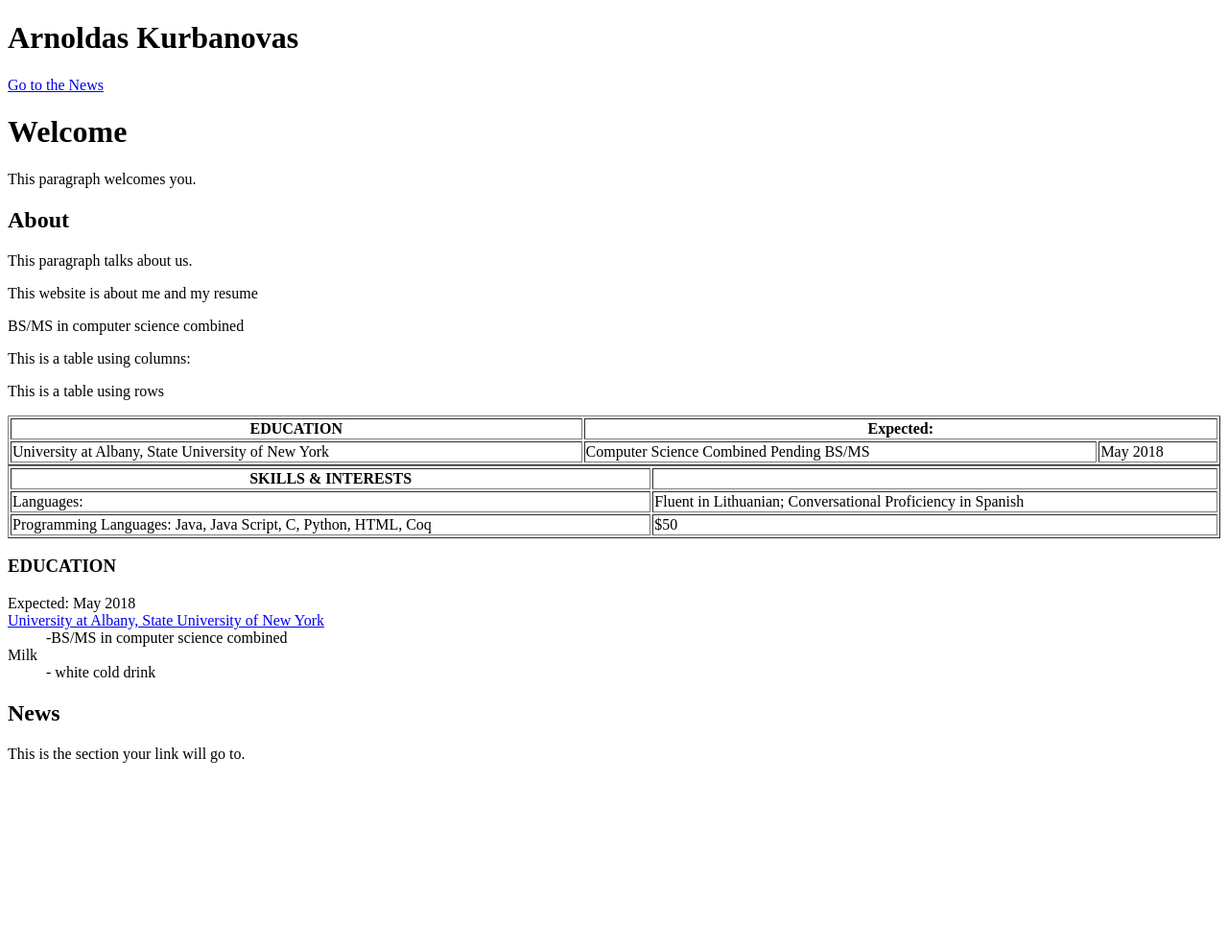
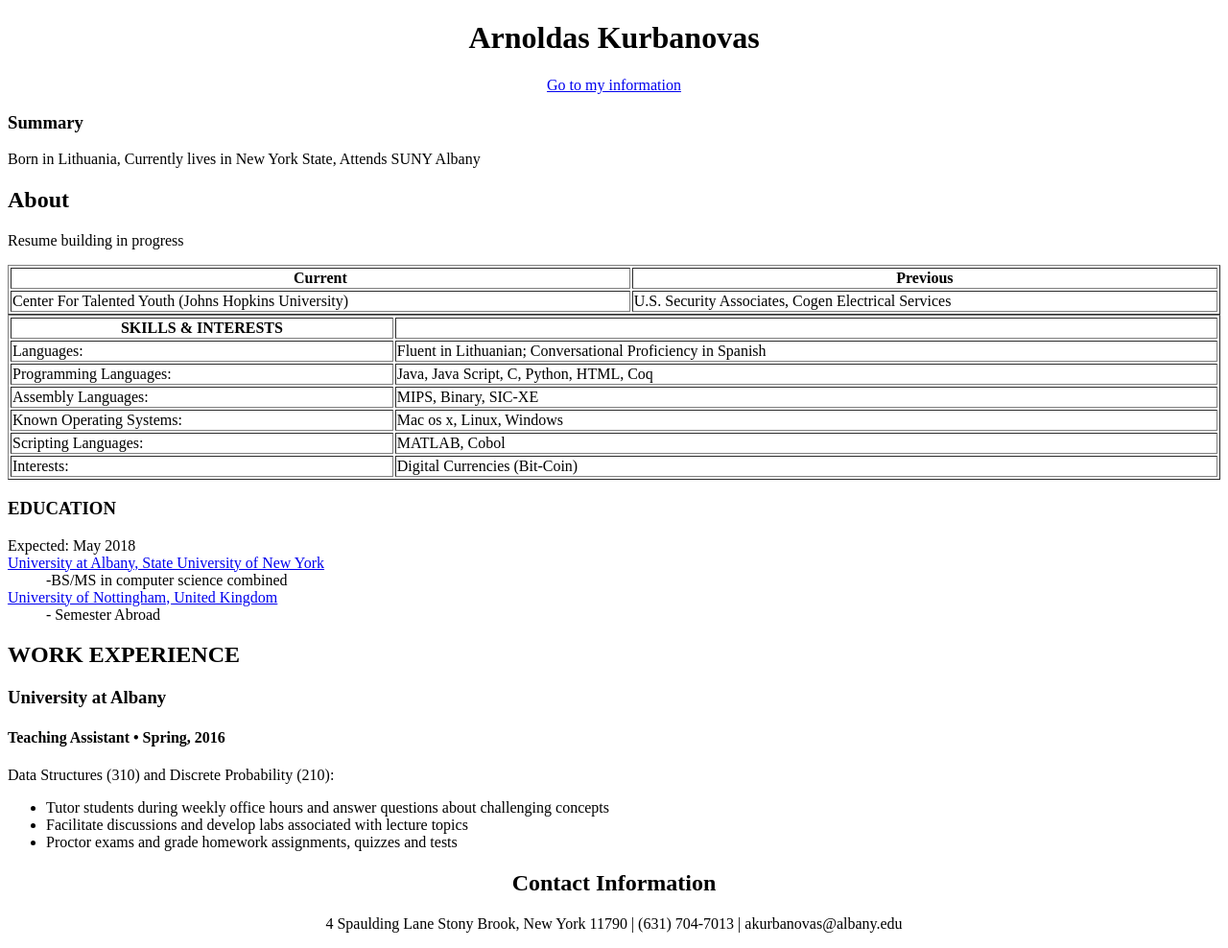
Before and after one commit to arnoldas500/INF201, a plain HTML site: page assignment1.html in a window 1280 px wide. Shown: the whole page at 96% size. Before the commit the page ends 811 px from the top, so only its background shows below. Drawn offline with Linux system fonts and the light colour scheme.

Commit message:
masterUpdate

```diff
--- a/assignment1.html
+++ b/assignment1.html
@@ -3,24 +3,36 @@
 <html xmlns="http://www.w3.org/1999/xhtml">
 
 <head>
-	<title>Page title</title>
+	<title>Resume</title>
 
 </head>
 
 <body>
-	<h1>Arnoldas Kurbanovas</h1>
-	<p><a href="#news">Go to the News</a></p>
-	<h1>Welcome</h1>
-	<p>This paragraph welcomes you.</p>
+	<h1 align="center">Arnoldas Kurbanovas</h1>
+	<p align="center"><a href="#contact">Go to my information</a></p>
+	<h3>Summary</h3>
+	<p>Born in Lithuania,
+	Currently lives in New York State,
+	Attends SUNY Albany</p>
 	<h2>About</h2>
-	<p>This paragraph talks about us.</p>
-	<p>This website is about me and my resume</p>
-	<p>BS/MS in computer science combined</p>
+	<p></p>
+	<p>Resume building in progress</p>
+	<p></p>
 
-	<p>This is a table using columns:</p>
+	<!--<p>This is a table using columns:</p>-->
 	<table style="width:100%" border="1">
   <tr>
-    <th>EDUCATION</th>
+    <th>Current</th>
+    <th colspan="2">Previous</th>
+  </tr>
+  <tr>
+    <td>Center For Talented Youth (Johns Hopkins University)</td>
+    <td>U.S. Security Associates, Cogen Electrical Services</td>
+    <!--<td>May 2018</td>-->
+  </tr>
+  <!--
+  <tr>
+    <th>Previous</th>
     <th colspan="2">Expected:</th>
   </tr>
   <tr>
@@ -28,8 +40,8 @@
     <td>Computer Science Combined Pending BS/MS</td>
     <td>May 2018</td>
   </tr>
-
-  <p>This is a table using rows</p>
+  -->
+  <!--<p>This is a table using rows</p>-->
   <table style="width:100%" border="1">
   <caption></caption>
   <tr>
@@ -41,9 +53,30 @@
     <td>Fluent in Lithuanian; Conversational Proficiency in Spanish</td>
   </tr>
   <tr>
-    <td>Programming Languages: Java, Java Script, C, Python, HTML, Coq</td>
-    <td>$50</td>
+    <td>Programming Languages:</td>
+    <td> Java, Java Script, C, Python, HTML, Coq</td>
   </tr>
+  <tr>
+    <td>Assembly Languages:</td>
+    <td>  MIPS, Binary, SIC-XE </td>
+  </tr>
+
+  <tr>
+    <td>Known Operating Systems: </td>
+    <td>  Mac os x, Linux, Windows </td>
+  </tr>
+
+  <tr>
+    <td> Scripting Languages: </td>
+    <td> MATLAB, Cobol</td></td>
+  </tr>
+
+
+  <tr>
+    <td> Interests: </td>
+    <td> Digital Currencies (Bit-Coin)</td></td>
+  </tr>
+
 </table>
 </table>
 
@@ -53,16 +86,46 @@
   <!--<a href="http://www.albany.edu/">University at Albany, State University of New York</a>-->
   <a href="http://www.albany.edu/" target="_blank">University at Albany, State University of New York</a>
   <dd>-BS/MS in computer science combined</dd>
-  <dt>Milk</dt>
-  <dd>- white cold drink</dd>
+  <!--<dt>University of Nottingham</dt>
+  http://www.nottingham.ac.uk/-->
+  <a href="http://www.nottingham.ac.uk/" target="_blank">University of Nottingham, United Kingdom</a>
+  <dd>- Semester Abroad</dd>
 </dl>
 
 <!--QUESTON 1: What does this intrapage link do after you add it and click it?
 it takes you from a specific spot of the page to another location of the page.
 -->
 
-<h2><a name="news">News</a></h2>
-<p>This is the section your link will go to.</p>
+	<header>
+          <h2>WORK EXPERIENCE</h2>
+        </header>
+
+        <!-- Duplicate these resume-item elements and edit accordingly for each job you want to add here -->
+        <div>
+          <h3>University at Albany </h3>
+          <!-- <h4>Teaching Assistant  &bull; Spring, 2016 &mdash; Present</h4> -->
+          <h4>Teaching Assistant  &bull; Spring, 2016 </h4>
+          <p>Data Structures (310) and Discrete Probability (210):</p>
+          <ul> <!-- using an unsorted list -->
+            <li>Tutor students during weekly office hours and answer questions about challenging concepts</li>
+            <li>Facilitate discussions and develop labs associated with lecture topics</li>
+            <li>Proctor exams and grade homework assignments, quizzes and tests</li>
+          </ul>
+          <p ></p>
+
+        </div><!-- end of resume-item -->
+
+
+<!--Question 2: which type of list did you choose and why?
+I used an unordered list with bullet points for the job responsibilities as
+that follows standard resume formats and looks the most profesonal and
+there is no need to have responsibilities going down in order -->
+
+
+
+<h2 align="center"><a name="contact">Contact Information</a></h2>
+<p align="center">4 Spaulding Lane Stony Brook, New York 11790 | (631) 704-7013 | akurbanovas@albany.edu</p>
+
 
 </body>
 
```
